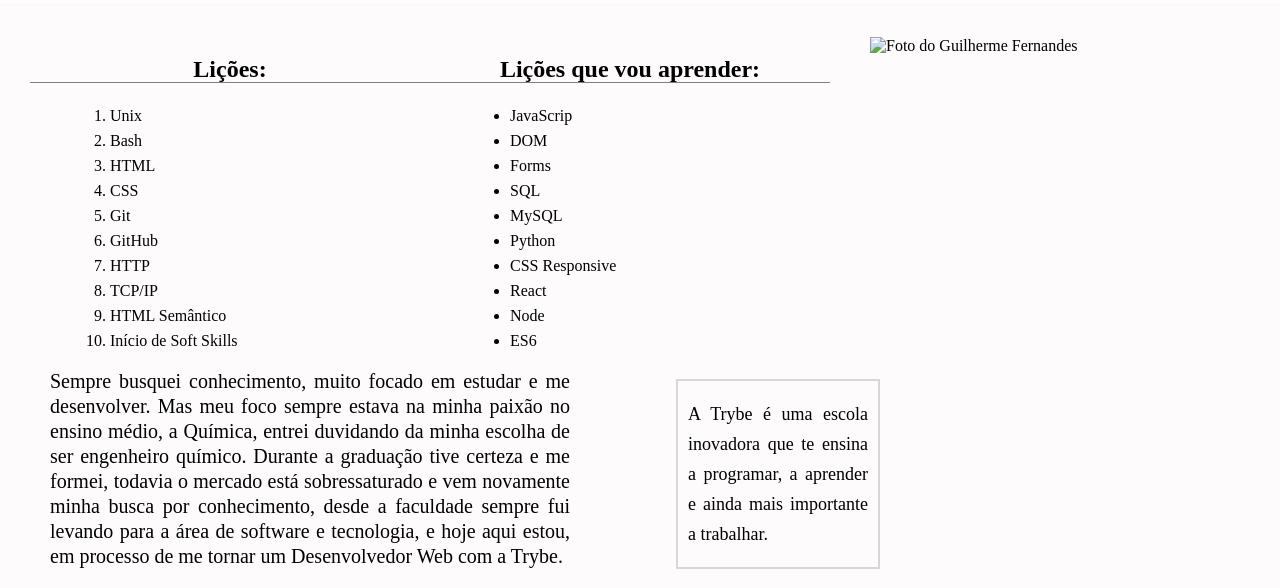
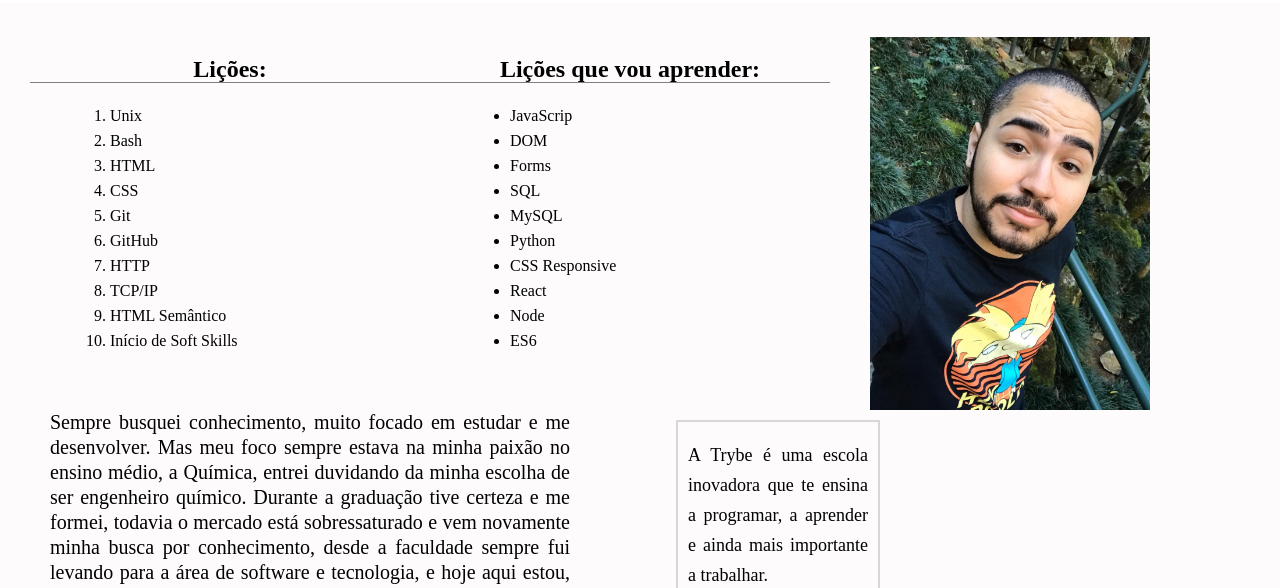
Before and after one commit to guilherme-ac-fernandes/lessons-learned, a plain HTML site: page index.html in a window 1280 px wide. Shown: the part 143-731 px from the top of the page. Drawn offline with Linux system fonts and the light colour scheme; the site is published under a folder, as on GitHub Pages, so addresses that start at the root find nothing.

Commit message:
Correção path imagem

```diff
--- a/index.html
+++ b/index.html
@@ -16,7 +16,7 @@
 			</nav>
 		</header>
 		<main>
-			<img id="minha_foto" src="/guilherme-fernandes-foto.jpeg" alt="Foto do Guilherme Fernandes">
+			<img id="minha_foto" src="guilherme-fernandes-foto.jpeg" alt="Foto do Guilherme Fernandes">
 			<section id="listas">
 				<section id="listas-1">
 					<h2 id="titulo-licoes_aprendidas">Lições:</h2>
```
